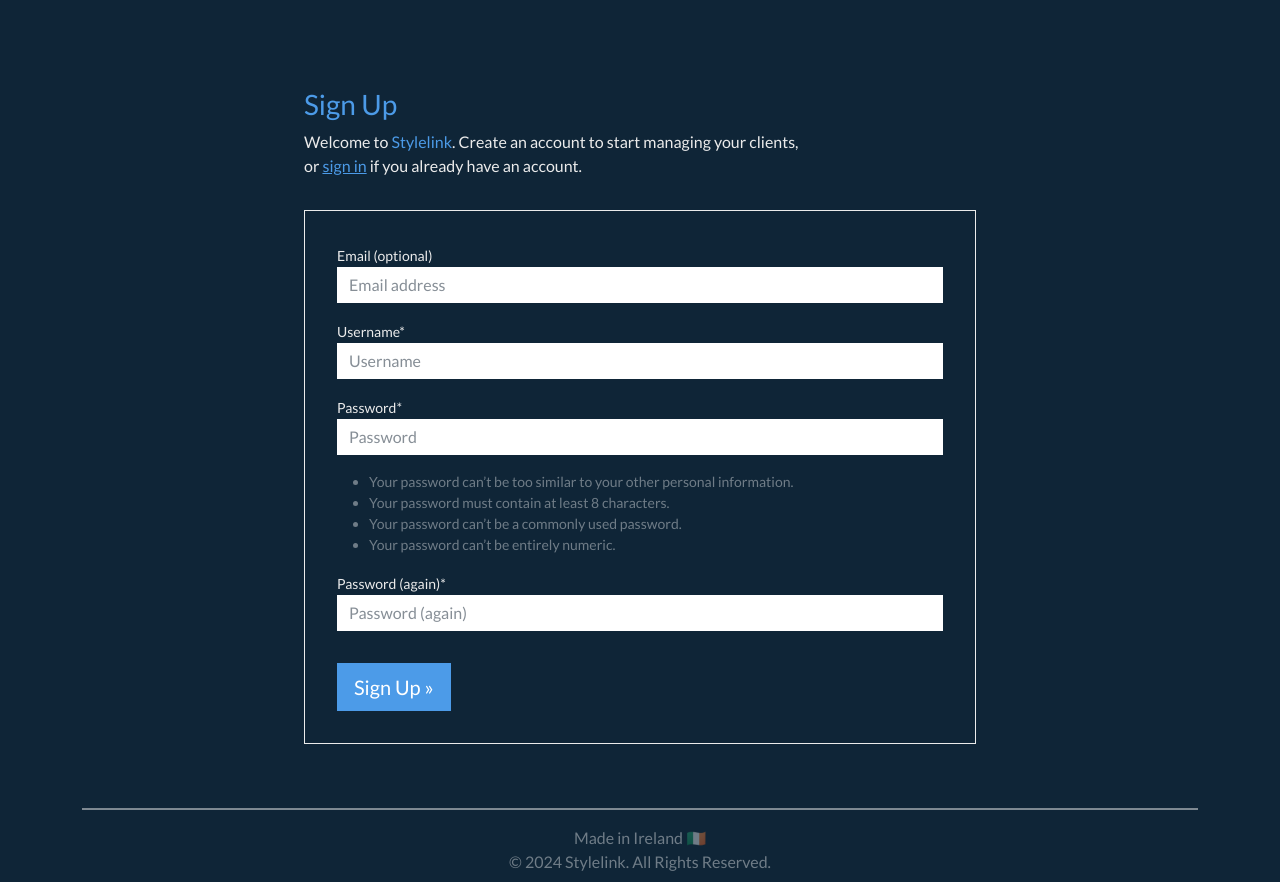
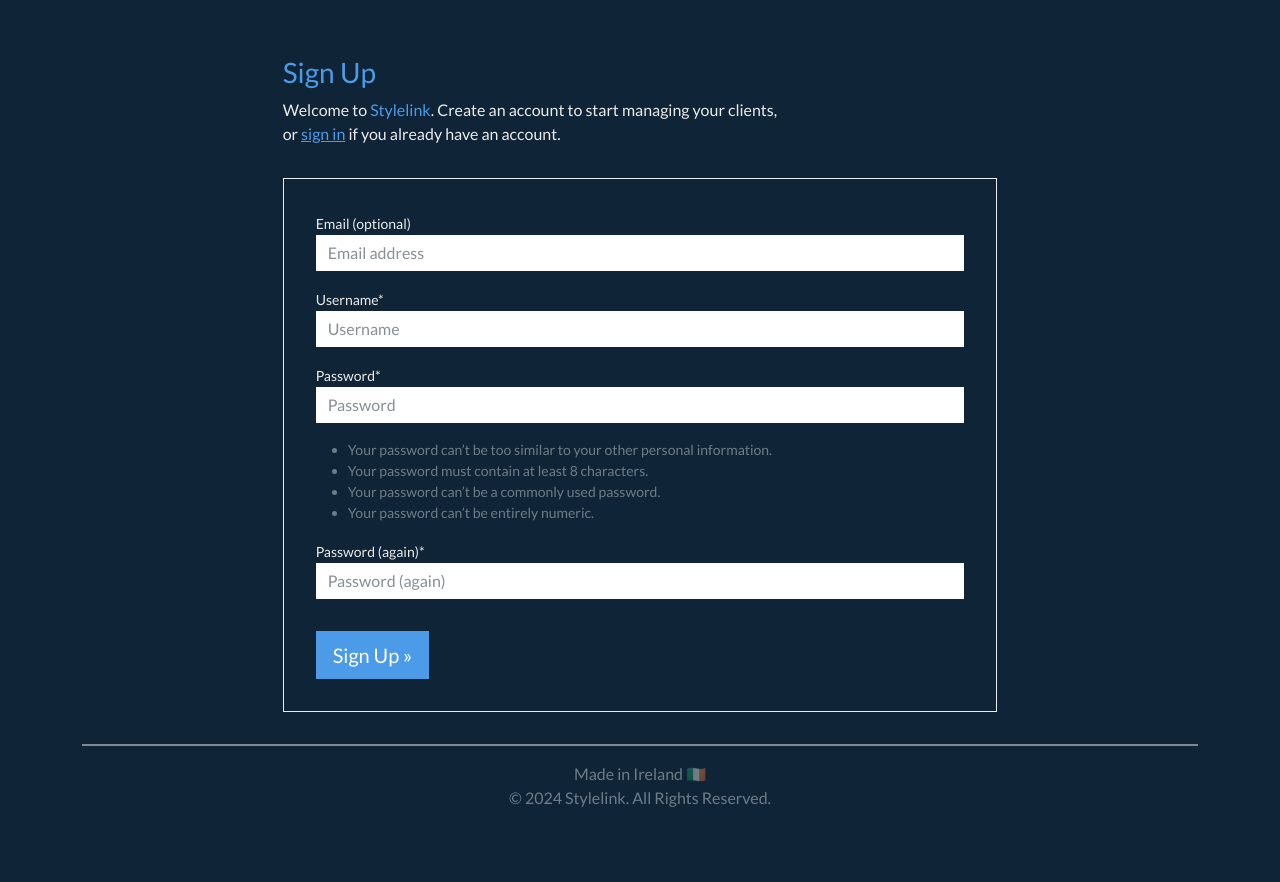
Before and after one commit to yaroslav-matala/stylelink-crm, a Django app: page /accounts/signup/ in a window 1280 px wide. Shown: the part 74-956 px from the top of the page. After the commit the page ends 881 px from the top, so only its background shows below. Run offline with Django 4.2, Linux system fonts and the light colour scheme; some libraries are stand-ins or nearby versions.

Commit message:
decrease padding in signup form

```diff
--- a/templates/account/signup.html
+++ b/templates/account/signup.html
@@ -7,7 +7,7 @@
 {% load crispy_forms_tags %}
 
 {% block content %}
-<div class="container p-5">
+<div class="container p-3">
   <div class="row">
     <div class="col-md-8 mt-3 offset-md-2">
       <h3 class="text-primary">{% trans "Sign Up" %}</h3>
```
